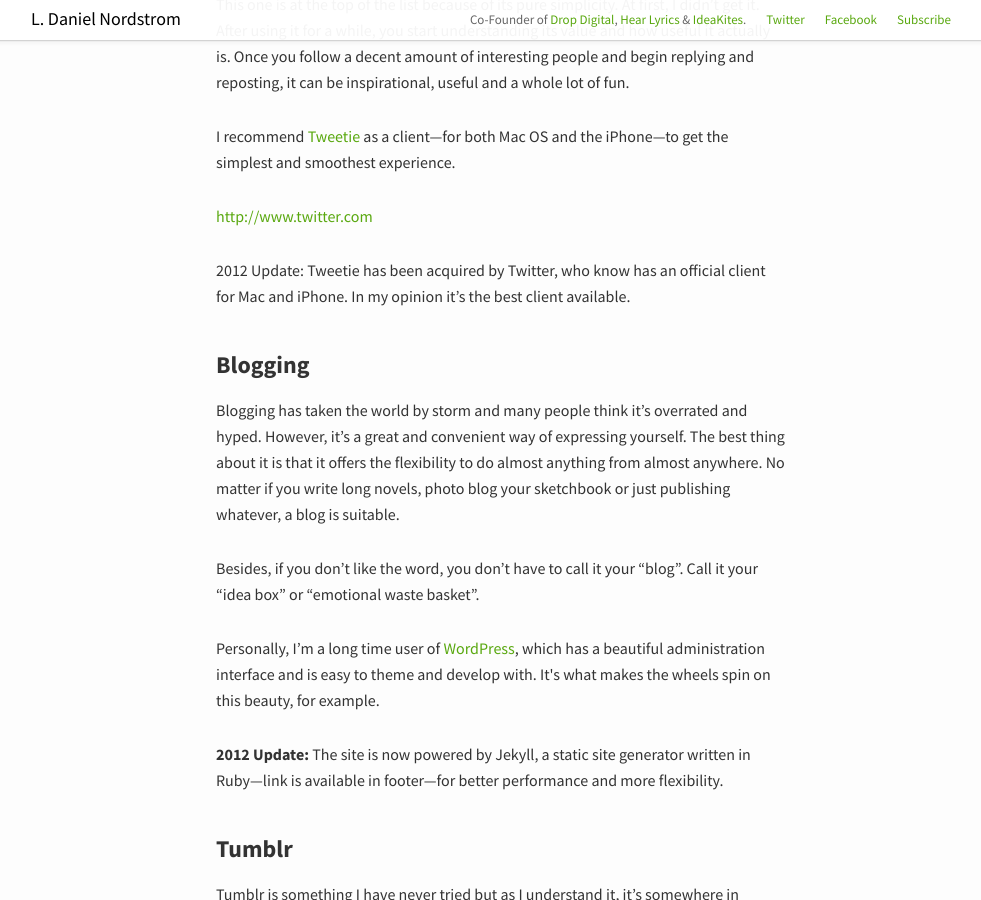
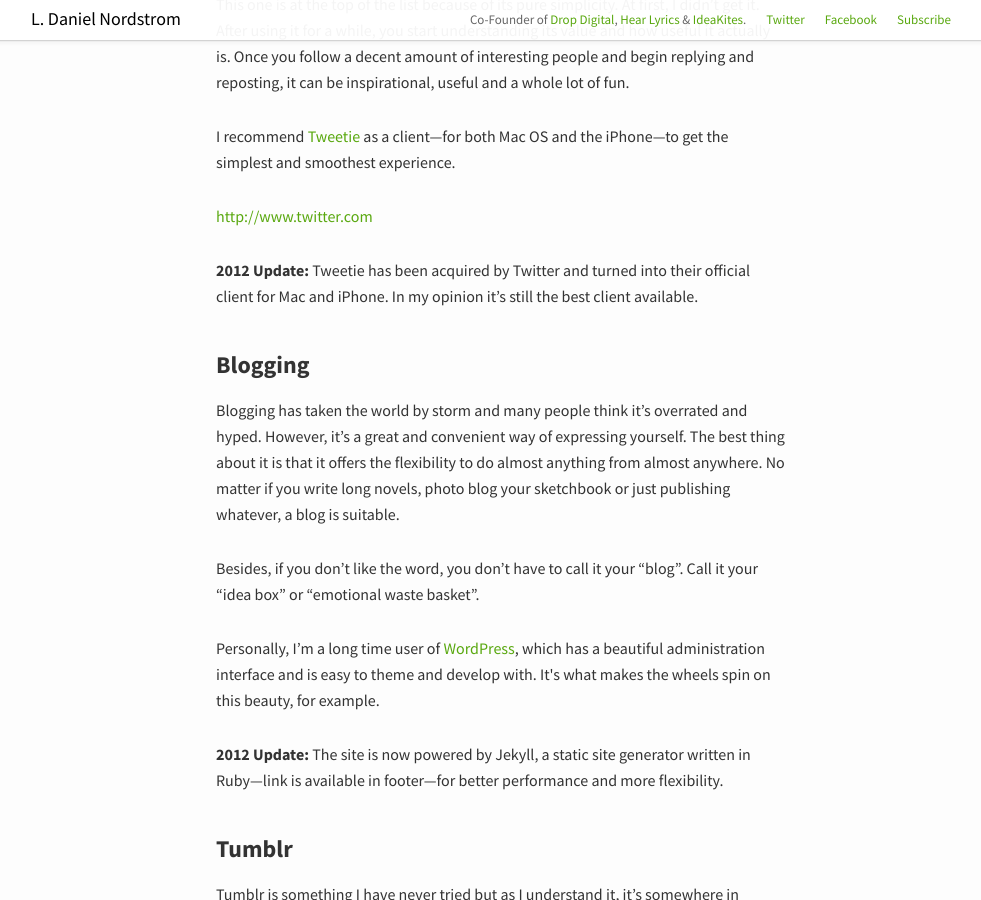
Before and after one commit to dnordstrom/mrnordstrom.com, a Jekyll site: the page built from _posts/2009-07-22-the-art-of-expressing-yourself.html, in a window 1280 px wide and 900 px high, scrolled down 1345 px. Shown: the whole window, without its empty margins (139-1120 px from the left). Built offline with Jekyll 4.4.1, drawn with Linux system fonts in a browser that asks for light colours; nearby versions of some CDN libraries; Markdown is read by kramdown in place of the engine named in the settings; comment, search, counter and statistics services are not loaded.

Commit message:
Correcting blog post imported from WordPress.

```diff
--- a/_posts/2009-07-22-the-art-of-expressing-yourself.html
+++ b/_posts/2009-07-22-the-art-of-expressing-yourself.html
@@ -24,7 +24,7 @@
 
 <p><a href="http://www.twitter.com">http://www.twitter.com</a></p>
 
-<p></strong>2012 Update:</strong> Tweetie has been acquired by Twitter, who know has an official client for Mac and iPhone. In my opinion it&rsquo;s the best client available.</p>
+<p><strong>2012 Update:</strong> Tweetie has been acquired by Twitter and turned into their official client for Mac and iPhone. In my opinion it&rsquo;s still the best client available.</p>
 
 <h3>Blogging</h3>
 <p>Blogging has taken the world by storm and many people think it&rsquo;s overrated and hyped. However, it&rsquo;s a great and convenient way of expressing yourself. The best thing about it is that it offers the flexibility to do almost anything from almost anywhere. No matter if you write long novels, photo blog your sketchbook or just publishing whatever, a blog is suitable.</p>
```
